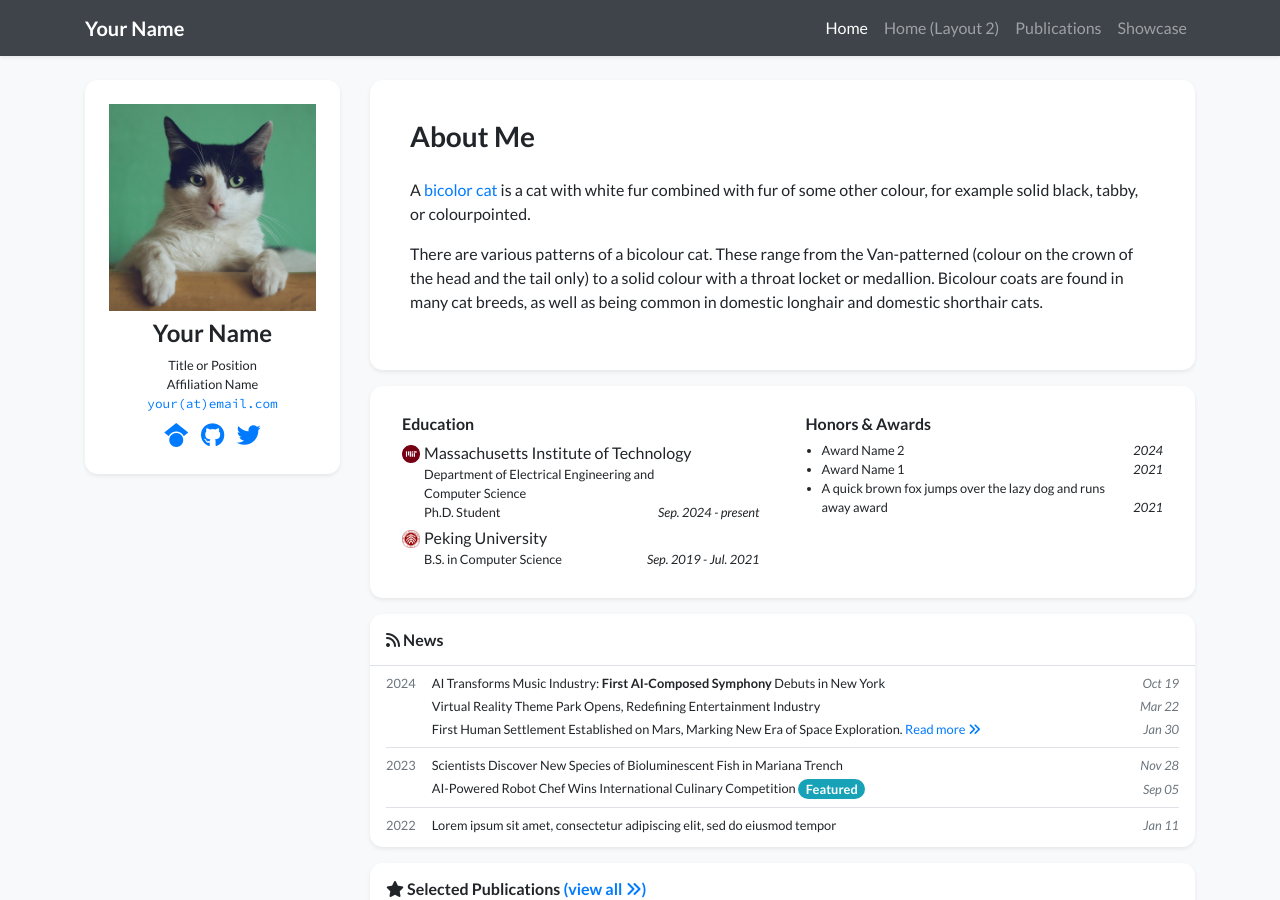
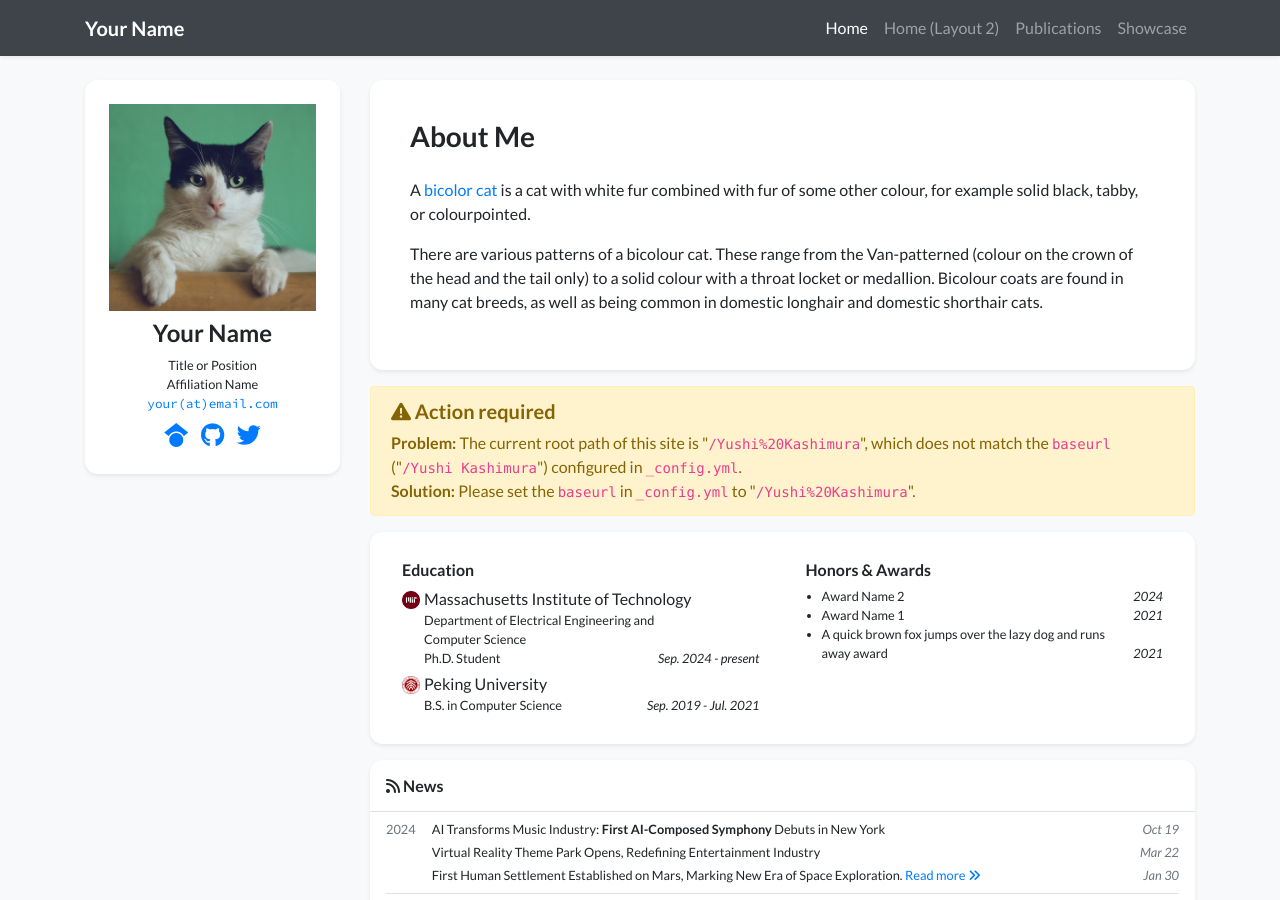
Before and after one commit to ys-kashimura/yushikashimura.github.io, a Jekyll site: the page built from index.html, in a window 1280 px wide and 900 px high. Built offline with Jekyll 4.4.1, drawn with Linux system fonts in a browser that asks for light colours; nearby versions of some CDN libraries; a style sheet for code colours, icons or effects is not loaded; some of the changed lines change nothing that is shown.

Commit message:
Update _config.yml

```diff
--- a/_config.yml
+++ b/_config.yml
@@ -1,19 +1,4 @@
-# Welcome to Jekyll!
-#
-# This config file is meant for settings that affect your whole blog, values
-# which you are expected to set up once and rarely edit after that. If you find
-# yourself editing this file very often, consider using Jekyll's data files
-# feature for the data you need to update frequently.
-#
-# For technical reasons, this file is *NOT* reloaded automatically when you use
-# 'bundle exec jekyll serve'. If you change this file, please restart the server process.
-
-# Site settings
-# These are used to personalize your new site. If you look in the HTML files,
-# you will see them accessed via {{ site.title }}, {{ site.email }}, and so on.
-# You can create any custom variable you would like, and they will be accessible
-# in the templates via {{ site.myvariable }}.
-baseurl: "/academic-homepage" # the subpath of your site, e.g. /blog
+baseurl: "/Yushi Kashimura" # the subpath of your site, e.g. /blog
 
 # Build settings
 markdown: kramdown
```
